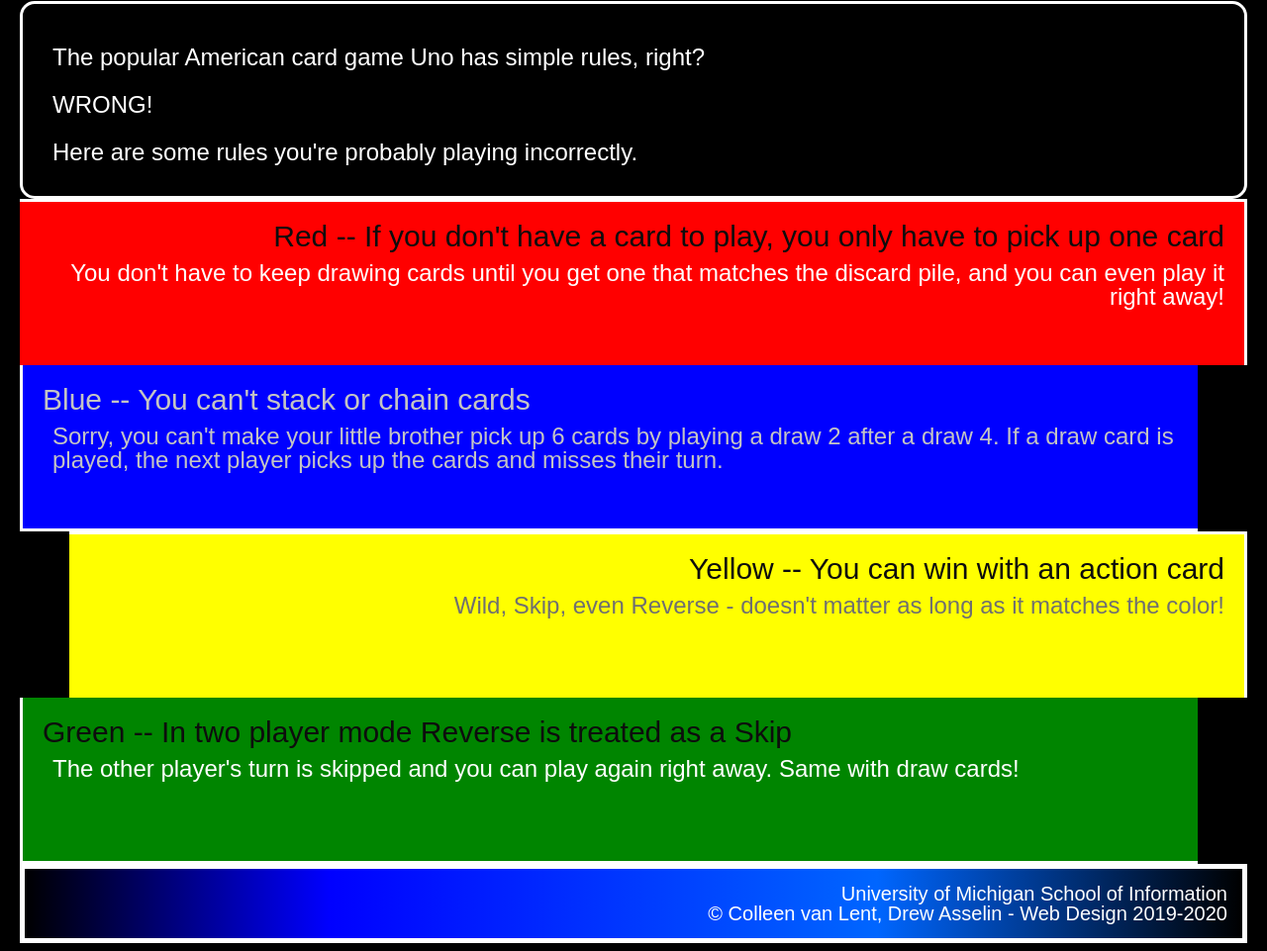
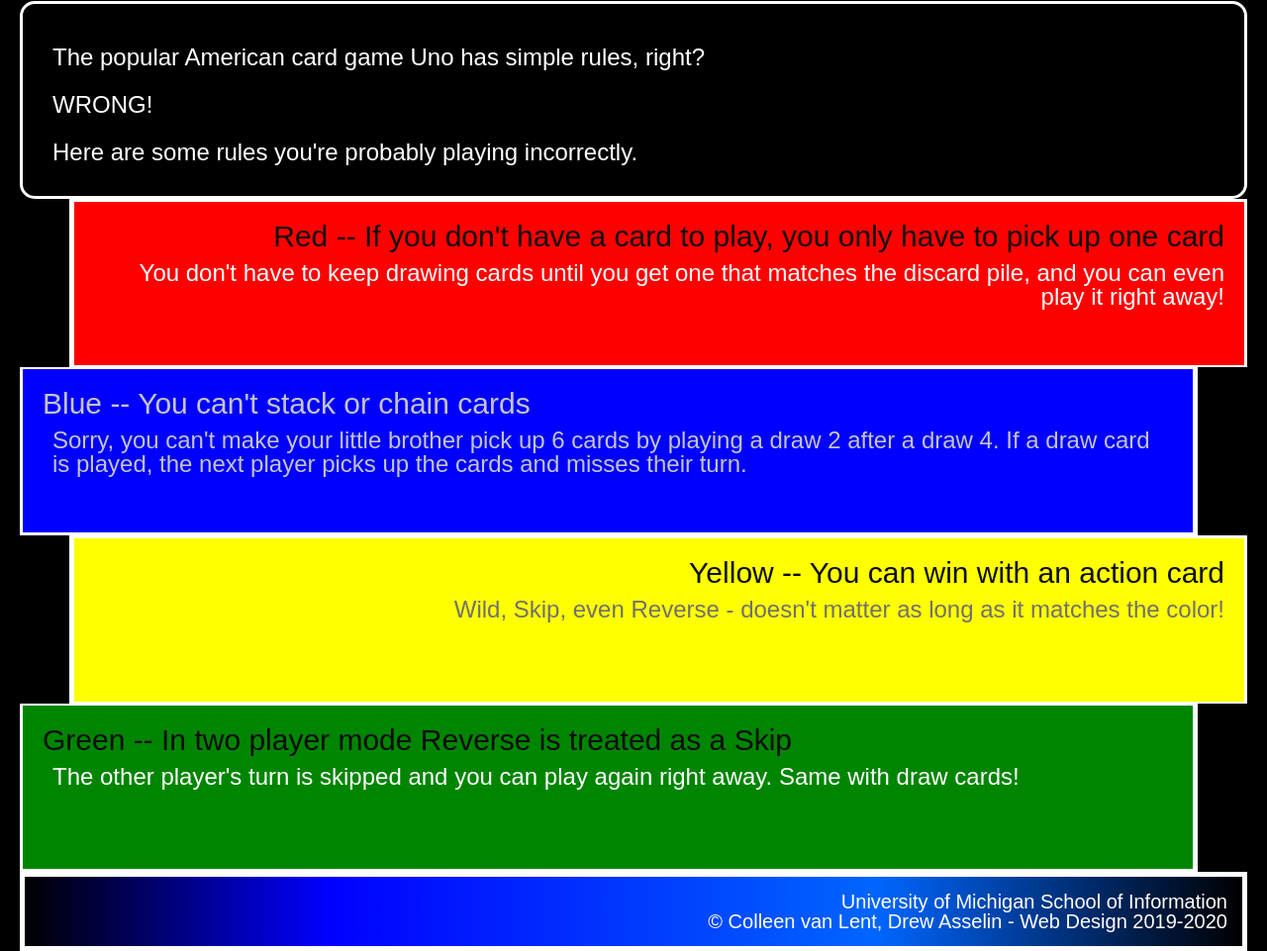
Before and after one commit to nikki0709/hw2-f24, a plain HTML site: page index.html in a window 1280 px wide. Shown: the part 327-1288 px from the top of the page at 99% size. Drawn offline with Linux system fonts and the light colour scheme.

Commit message:
Add files via upload

```diff
--- a/css/style.css
+++ b/css/style.css
@@ -43,16 +43,17 @@ div{
 .red{
     background-color: #FF0000;
     text-align: right;
-    border-left: 5px;
-    border-bottom: 2px;
+    margin-left: 50px;
+    border-left: 5px solid #FFFFFF;
+    border-bottom: 2px solid #FFFFFF;
 }
 
 .blue{
     background-color: #0000FF;
     text-align: left;
     margin-right: 50px;
-    border-right: 5px;
-    border-top: 2px;
+    border-right: 5px solid #FFFFFF;
+    border-top: 2px solid #FFFFFF;
 }
 
 .blue h2, .blue p{
@@ -63,8 +64,8 @@ div{
     background-color: #ffff00;
     text-align: right;
     margin-left: 50px;
-    border-bottom: 2px;
-    border-left: 5px;
+    border-bottom: 2px solid #FFFFFF;
+    border-left: 5px solid #FFFFFF;
 }
 
 .yellow p{
@@ -75,8 +76,8 @@ div{
     background-color: #008500;
     text-align: left;
     margin-right: 50px;
-    border-right: 5px;
-    border-top: 2px;
+    border-right: 5px solid #FFFFFF;
+    border-top: 2px solid #FFFFFF;
 }
 
 footer {
```
